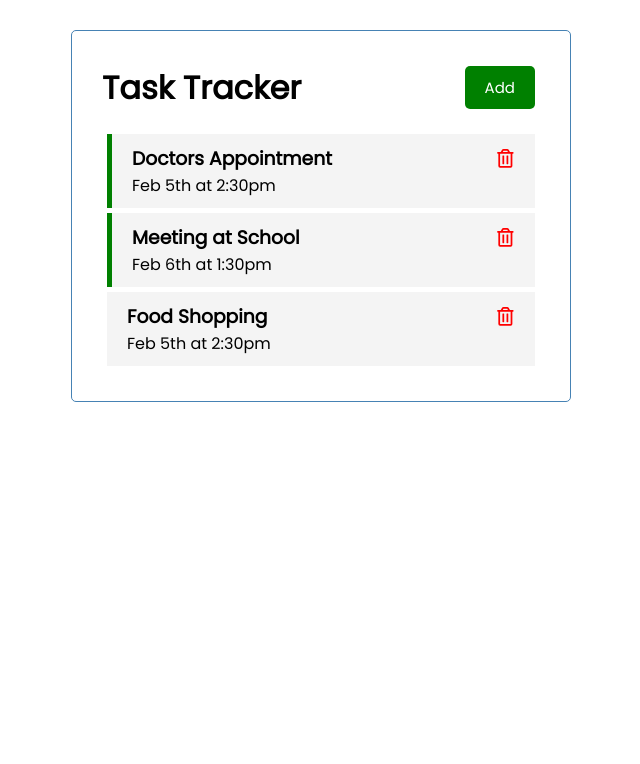
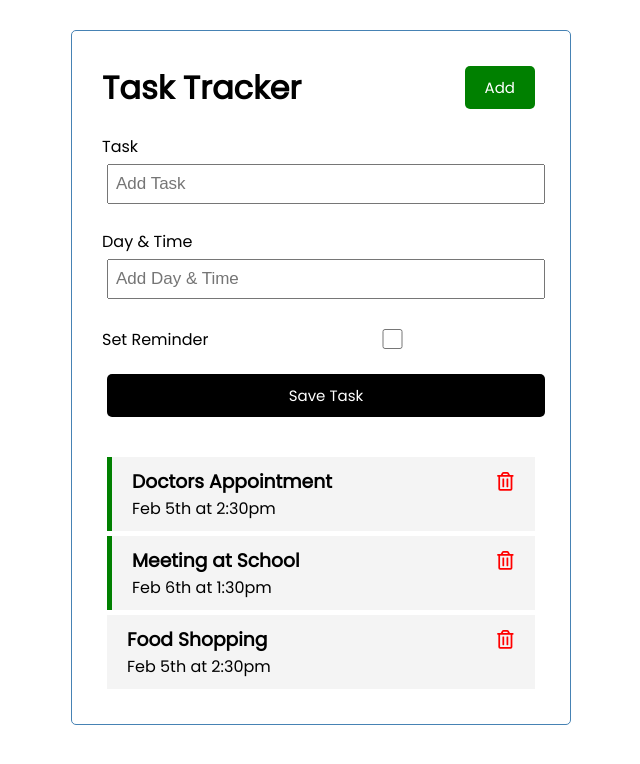
Before and after one commit to peterphenow/Traversy_courses, a React (Create React App) app in the folder React JS Crash Course 2021/react-task-tracker/: page / in a window 1280 px wide. Shown: the top 764 px of the page, without its empty margins (319-959 px from the left). Built offline with nearby package versions, Linux system fonts and the light colour scheme.

Commit message:
create component to add a task

```diff
--- a/React JS Crash Course 2021/react-task-tracker/src/App.js
+++ b/React JS Crash Course 2021/react-task-tracker/src/App.js
@@ -1,6 +1,7 @@
 import React, { useState } from 'react';
 import Header from './components/Header';
 import Tasks from './components/Tasks';
+import AddTask from './components/AddTask';
 
 function App() {
   const [tasks, setTasks] = useState([
@@ -37,6 +38,7 @@ function App() {
   return (
     <div className='container'>
       <Header />
+      <AddTask />
       {tasks.length > 0 ? <Tasks tasks={tasks} onToggle={toggleReminder} onDelete={deleteTask} /> : 'No Tasks To Show'}
     </div>
   );
--- /dev/null
+++ b/React JS Crash Course 2021/react-task-tracker/src/components/AddTask.js
@@ -0,0 +1,22 @@
+const AddTask = () => {
+  return (
+    <form className='add-form'>
+      <div className='form-control'>
+        <label>Task</label>
+        <input type='text' placeholder='Add Task'></input>
+      </div>
+      <div className='form-control'>
+        <label>Day & Time</label>
+        <input type='text' placeholder='Add Day & Time'></input>
+      </div>
+      <div className='form-control form-control-check'>
+        <label>Set Reminder</label>
+        <input type='checkbox'></input>
+      </div>
+
+      <input type='submit' value='Save Task' className='btn btn-block'></input>
+    </form>
+  );
+};
+
+export default AddTask;
```
